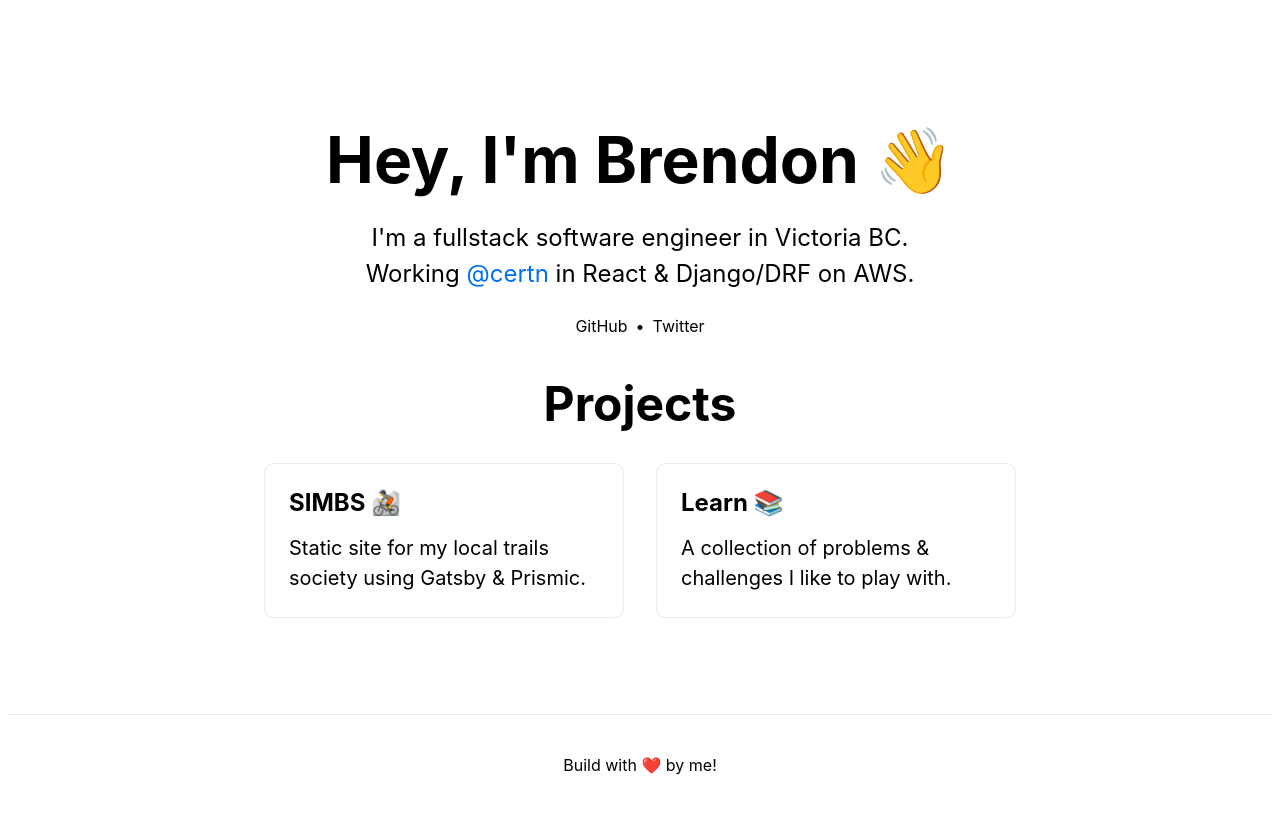
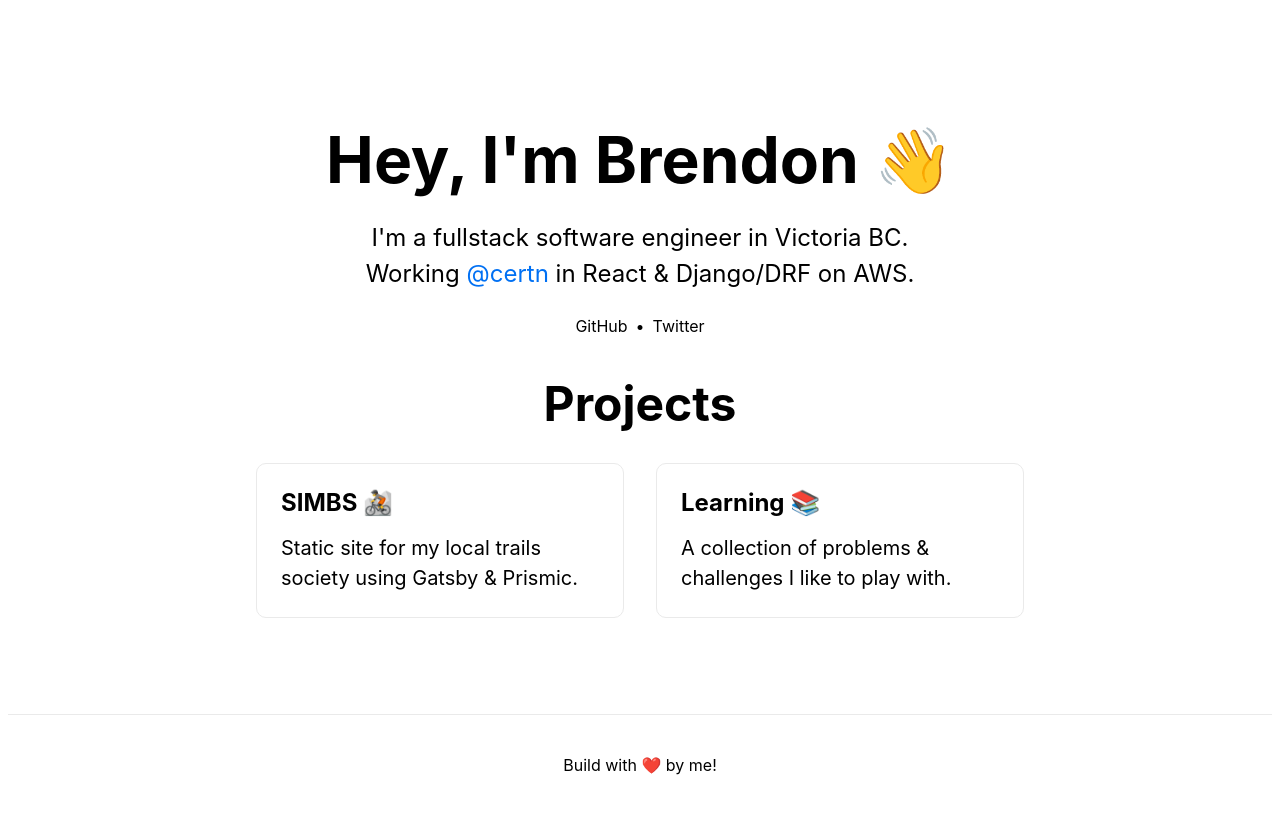
Before and after one commit to bndnio/bndn.io, a Next.js app: page / in a window 1280 px wide. Built offline with nearby package versions, Linux system fonts and the light colour scheme.

Commit message:
Tweak learn gh link & card dyanmic layout

```diff
--- a/pages/index.jsx
+++ b/pages/index.jsx
@@ -61,11 +61,11 @@ export default function Home() {
 
           <a
             className="card"
-            href="https://github.com/bndnio/learn"
+            href="https://github.com/bndnio/learning"
             target="_blank"
             rel="noopener noreferrer"
           >
-            <h3>Learn 📚</h3>
+            <h3>Learning 📚</h3>
             <p>A collection of problems &amp; challenges I like to play with.</p>
           </a>
         </div>
@@ -177,7 +177,7 @@ export default function Home() {
 
         .grid {
           display: flex;
-          align-items: center;
+          align-items: stretch;
           justify-content: center;
           flex-wrap: wrap;
 
@@ -187,7 +187,7 @@ export default function Home() {
 
         .card {
           margin: 1rem;
-          flex-basis: 45%;
+          flex: 1 1 0;
           padding: 1.5rem;
           text-align: left;
           color: inherit;
```
